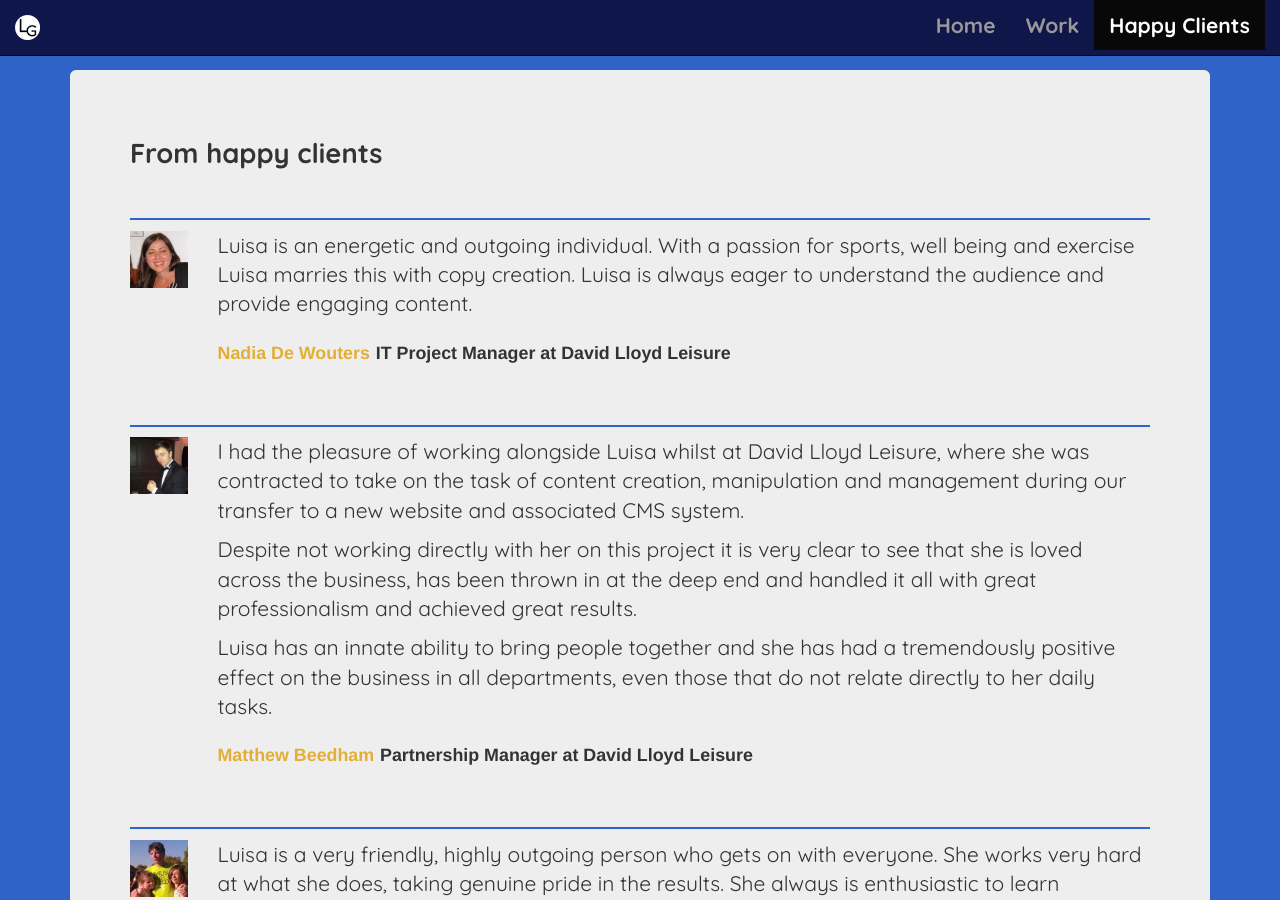
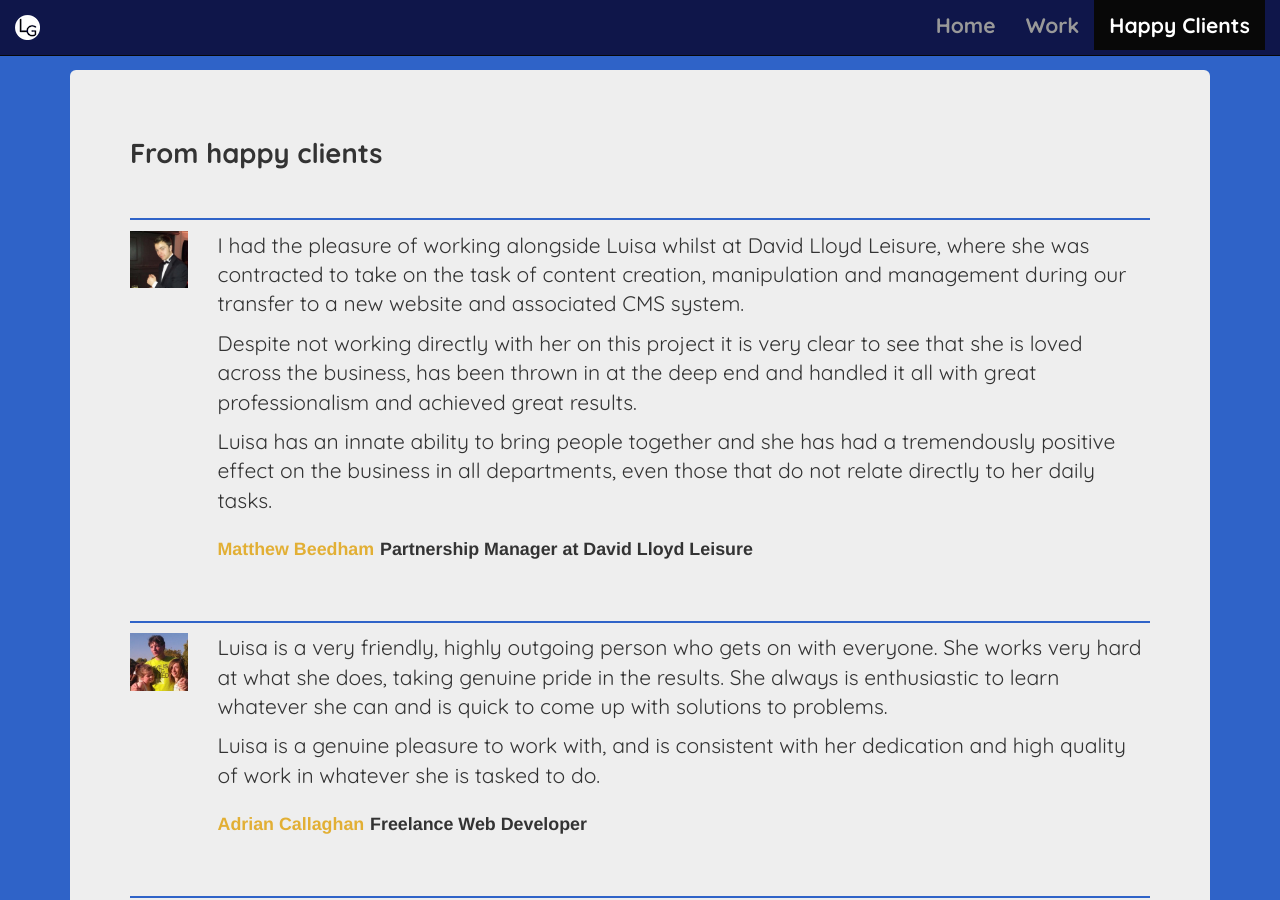
Before and after one commit to luisagottardo/luisagottardo.github.io, a Jekyll site: the page built from happy.html, in a window 1280 px wide and 900 px high. Built offline with Jekyll 4.4.1, drawn with Linux system fonts in a browser that asks for light colours.

Commit message:
Removed mean person's reco from clients page

```diff
--- a/happy.html
+++ b/happy.html
@@ -10,18 +10,6 @@ nav: happy
       <div class="row">
         <div class="col-md-12">
           <div class="recommendations">
-            <div class="reco">
-              <div class="row">
-                <div class="col-md-1 hidden-xs hidden-sm">
-                  <img src="images/Recommendations/nadia.jpg" class="img-responsive" alt="nadia-dewouters" width="75" height="75" />
-                </div>
-                <div class="col-md-11">
-                  <p>Luisa is an energetic and outgoing individual. With a passion for sports, well being and exercise Luisa marries this with copy creation. Luisa is always eager to understand the audience and provide engaging content.</p>
-                  <small><strong><a href="http://uk.linkedin.com/pub/nadia-de-wouters-d-oplinter/4/375/a56">Nadia De Wouters</a></strong></small>
-                  <small><strong>IT Project Manager at David Lloyd Leisure</strong></small>
-                </div>
-              </div>
-            </div>
 
             <div class="reco">
               <div class="row">
```
